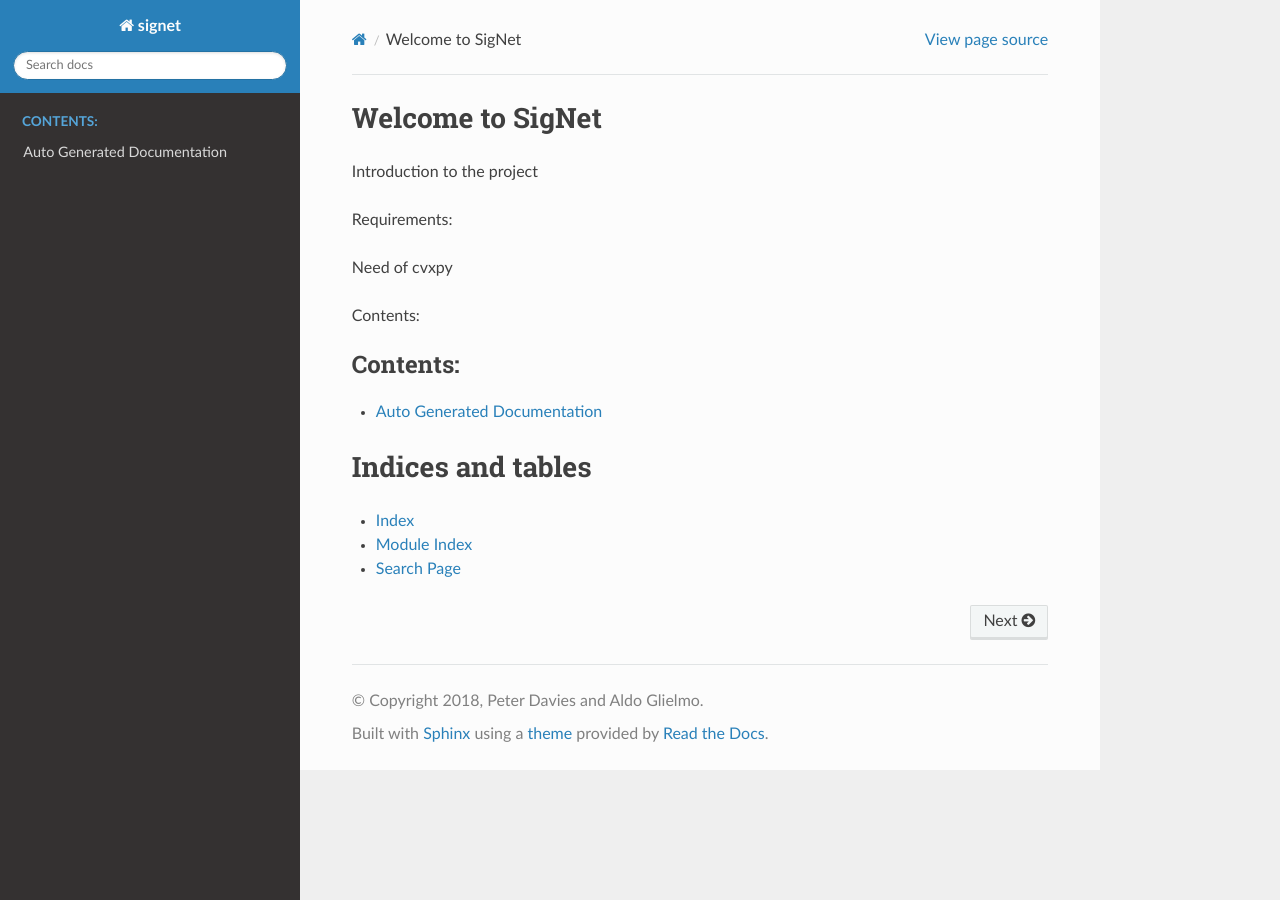
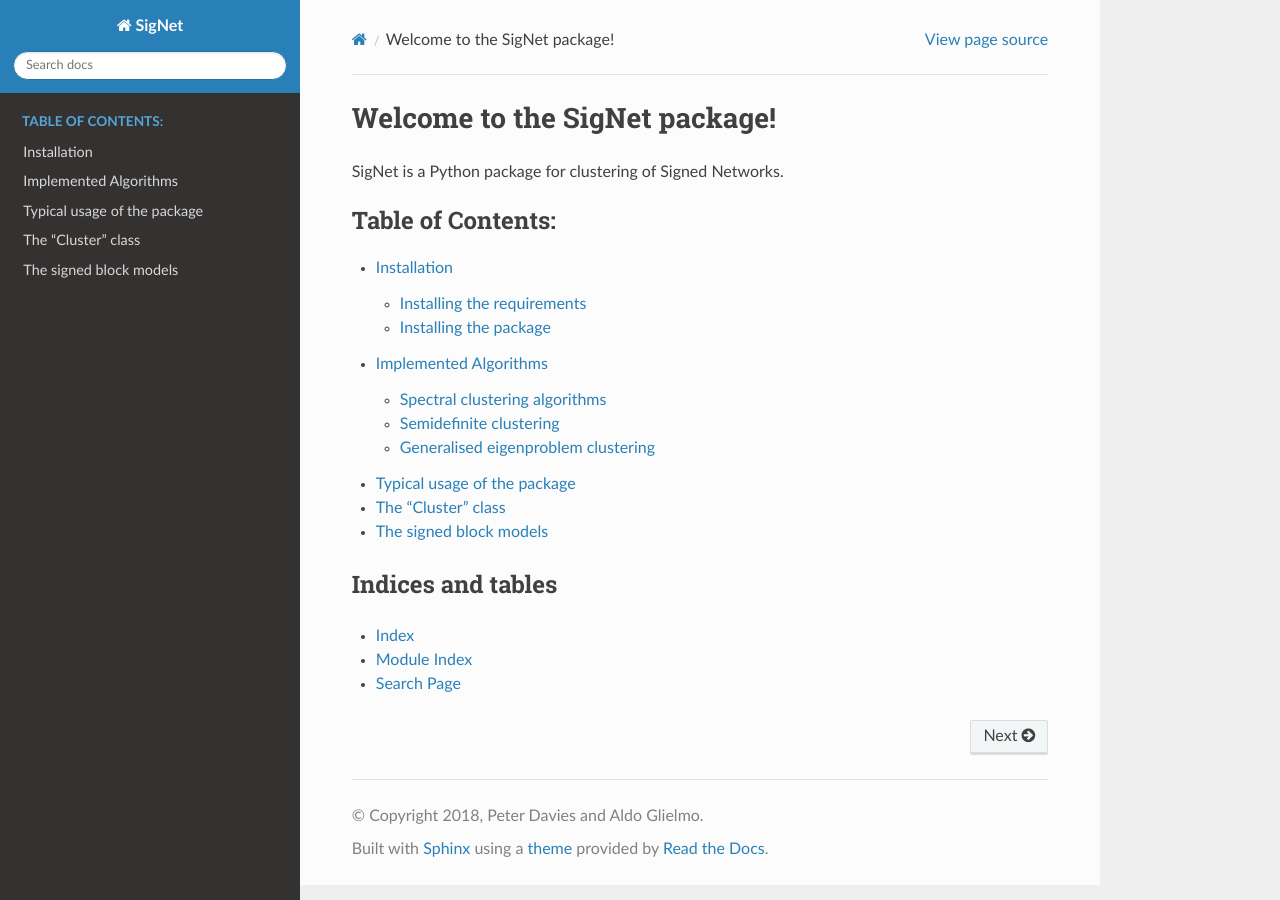
Before and after one commit to alan-turing-institute/SigNet, a Sphinx documentation site: the page built from docs/source/index.rst, in a window 1280 px wide. Built offline with Sphinx 7.4.7 and the Read the Docs theme 2.0.0, drawn with Linux system fonts in a browser that asks for light colours.

Commit message:
started writing a rst documentation

```diff
--- /dev/null
+++ b/docs/source/block_models.rst
@@ -0,0 +1,7 @@
+The signed block models
+=================================================
+
+The package contains a series of function that can generate random graphs with a signed community structure.
+
+.. automodule:: block_models
+    :members:
--- /dev/null
+++ b/docs/source/cluster.rst
@@ -0,0 +1,7 @@
+The "Cluster" class
+=============================================
+
+The Cluster class is the main class of the package, it is inisialised with a pair of adjacency matrices (one for the positive and one for the negative graph) and it contain all the implemented algorithms as class methods.
+
+.. automodule:: cluster
+    :members:
--- a/docs/source/code.rst
+++ /dev/null
@@ -1,7 +0,0 @@
-
-Auto Generated Documentation
-============================
-
-
-.. automodule:: cluster
-    :members:
--- a/docs/source/conf.py
+++ b/docs/source/conf.py
@@ -20,7 +20,7 @@ sys.path.insert(0, os.path.abspath('../../signet'))
 
 # -- Project information -----------------------------------------------------
 
-project = 'signet'
+project = 'SigNet'
 copyright = '2018, Peter Davies and Aldo Glielmo'
 author = 'Peter Davies and Aldo Glielmo'
 
--- /dev/null
+++ b/docs/source/implemented_algorithms.rst
@@ -0,0 +1,15 @@
+Implemented Algorithms
+============================
+
+
+Spectral clustering algorithms
+---------------------------------------
+
+
+
+Semidefinite clustering
+---------------------------------------
+
+
+Generalised eigenproblem clustering
+---------------------------------------
--- a/docs/source/index.rst
+++ b/docs/source/index.rst
@@ -3,27 +3,24 @@
    You can adapt this file completely to your liking, but it should at least
    contain the root `toctree` directive.
 
-Welcome to SigNet
+Welcome to the SigNet package!
 ==================================
 
-Introduction to the project
-
-
-Requirements:
-
-Need of cvxpy
-
-Contents:
+SigNet is a Python package for clustering of Signed Networks.
 
 .. toctree::
-   :maxdepth: 3
-   :caption: Contents:
+   :maxdepth: 2
+   :caption: Table of Contents:
 
-   code
+   installation
+   implemented_algorithms
+   usage
+   cluster
+   block_models
 
 
 Indices and tables
-==================
+------------------
 
 * :ref:`genindex`
 * :ref:`modindex`
--- /dev/null
+++ b/docs/source/installation.rst
@@ -0,0 +1,33 @@
+
+Installation
+============================
+
+
+Installing the requirements
+---------------------------
+
+
+This package is based on numpy and scipy, these can be easily installed using anaconda or pip
+
+.. code-block:: bash
+
+   conda install numpy scipy
+
+
+.. code-block:: bash
+
+   pip install numpy scipy
+
+For semidefinite clustering using the interior point method the cvx package is also needed
+
+
+
+Installing the package
+----------------------
+
+SigNet can only be installed from source at the moment.
+
+.. code-block:: bash
+
+   cd signed
+   python setup.py install
--- /dev/null
+++ b/docs/source/usage.rst
@@ -0,0 +1,27 @@
+Typical usage of the package
+============================
+
+A typical usage of SigNet involves the initialisation of the Cluster class with a given pair of adjjacency matrices and a subsequent of a specific method.
+
+
+.. code-block:: python
+
+    from signet.cluster import Cluster
+    from signet.block_models import SSMB
+    from sklearn.metrics import adjusted_rand_score
+
+
+    # simple test on the signed stochastic block model
+
+    n = 50000 # number of nodes
+    eta = 0.1 # sign flipping probability
+    p = 0.0002 # sparsity
+
+    (Ap, An), true_assignment = SSBM(n, k, pin, etain) # construct a graph
+
+    c = Cluster((Ap, An))
+
+    predictions = c.spectral_cluster_laplacian(k = k, normalisation='sym') # cluster with the signed laplacian
+    score = adjusted_rand_score(predictions, true_assignment)
+
+    print(score)
```
